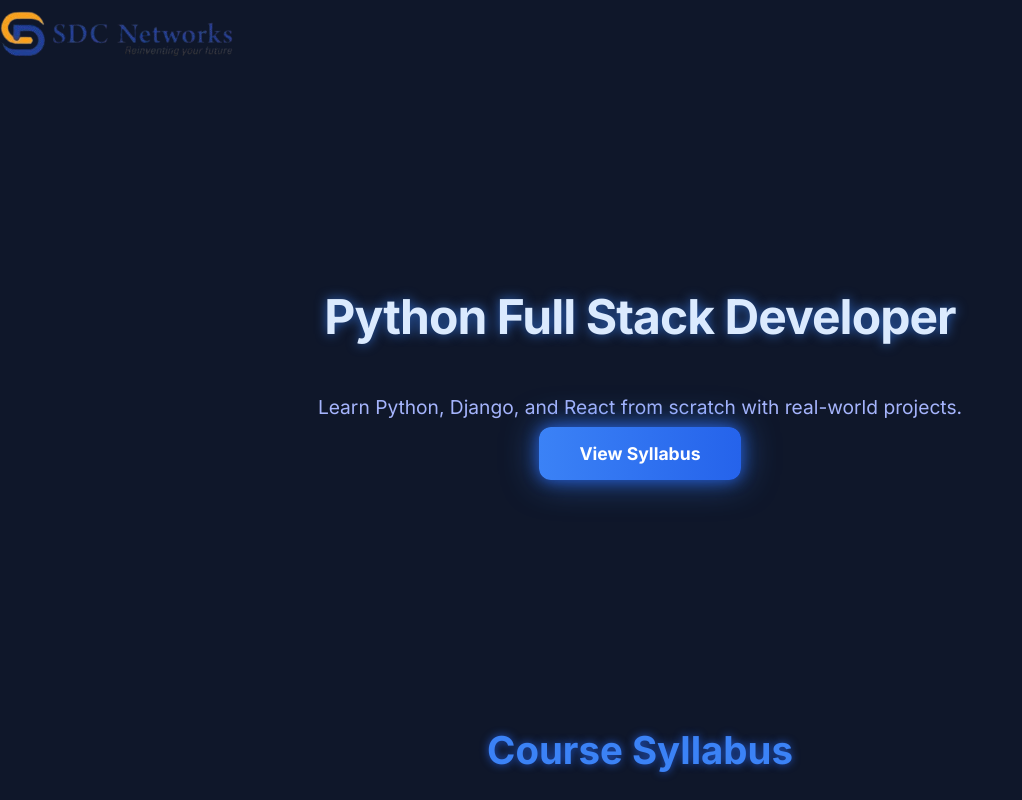
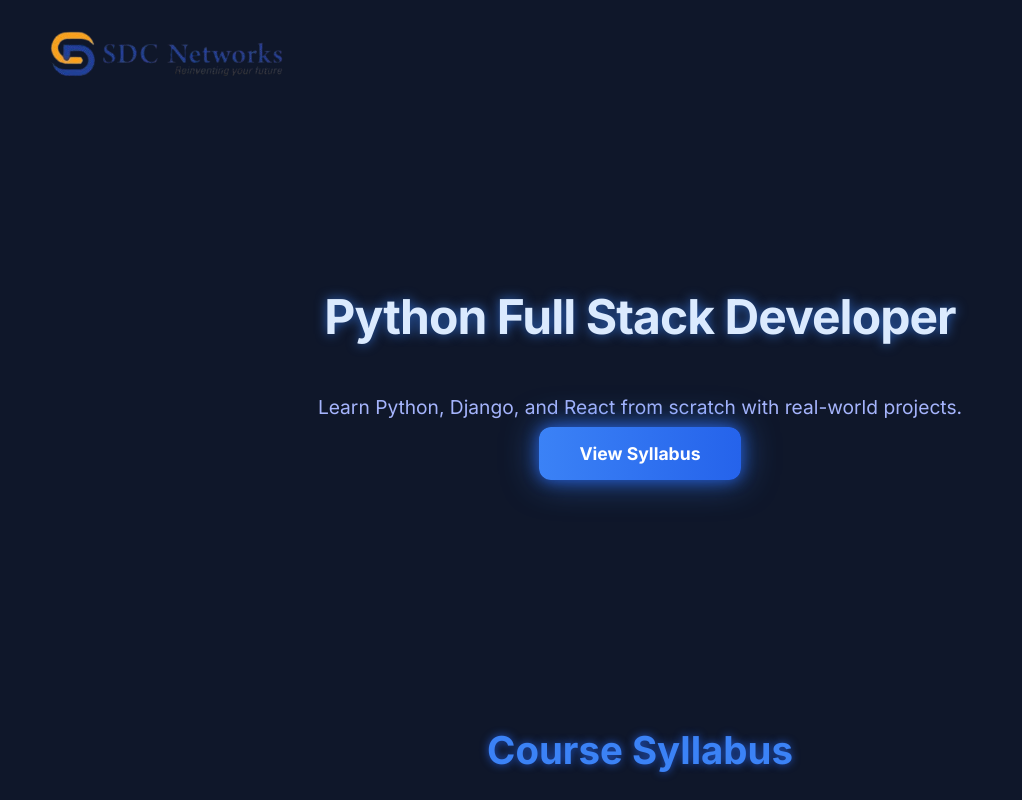
Before and after one commit to robinshiji/syllabus-tracker, a plain HTML site: page index.html in a window 1280 px wide. Shown: the top 800 px of the page, without its empty margins (0-1022 px from the left). Drawn offline with Linux system fonts and the light colour scheme.

Commit message:
features added

```diff
--- a/index.html
+++ b/index.html
@@ -124,7 +124,7 @@
   <!-- Footer -->
   <footer style="background:#1e293b; border-top:1px solid #334155; color:#94a3b8; padding:1.8rem; text-align:center; user-select:none; font-size:0.9rem;">
     <p>© 2025 SDC Networks</p>
-    <p>Contact: <a href="mailto:contact@sdcnetworks.com" style="color:#60a5fa;">info@sdcnetworks.com</a> | <a href="https://wa.me/+918089227007" target="_blank" rel="noopener" style="color:#60a5fa;">WhatsApp</a></p>
+    <p>Contact: <a href="mailto:info@sdcnetworks.com" style="color:#60a5fa;">info@sdcnetworks.com</a> | <a href="https://wa.me/+918089227007" target="_blank" rel="noopener" style="color:#60a5fa;">WhatsApp</a></p>
     <p><a href="#home" style="color:#60a5fa;">Back to top ↑</a></p>
   </footer>
 
--- a/style.css
+++ b/style.css
@@ -42,6 +42,9 @@
 	.nav-logo img {
   height: 60px;
   width: auto;
+  position: relative;
+  left: 50px;
+  top: 20px;
 }
     /* BUTTON with glowing electric style */
     .btn-glow {
```
